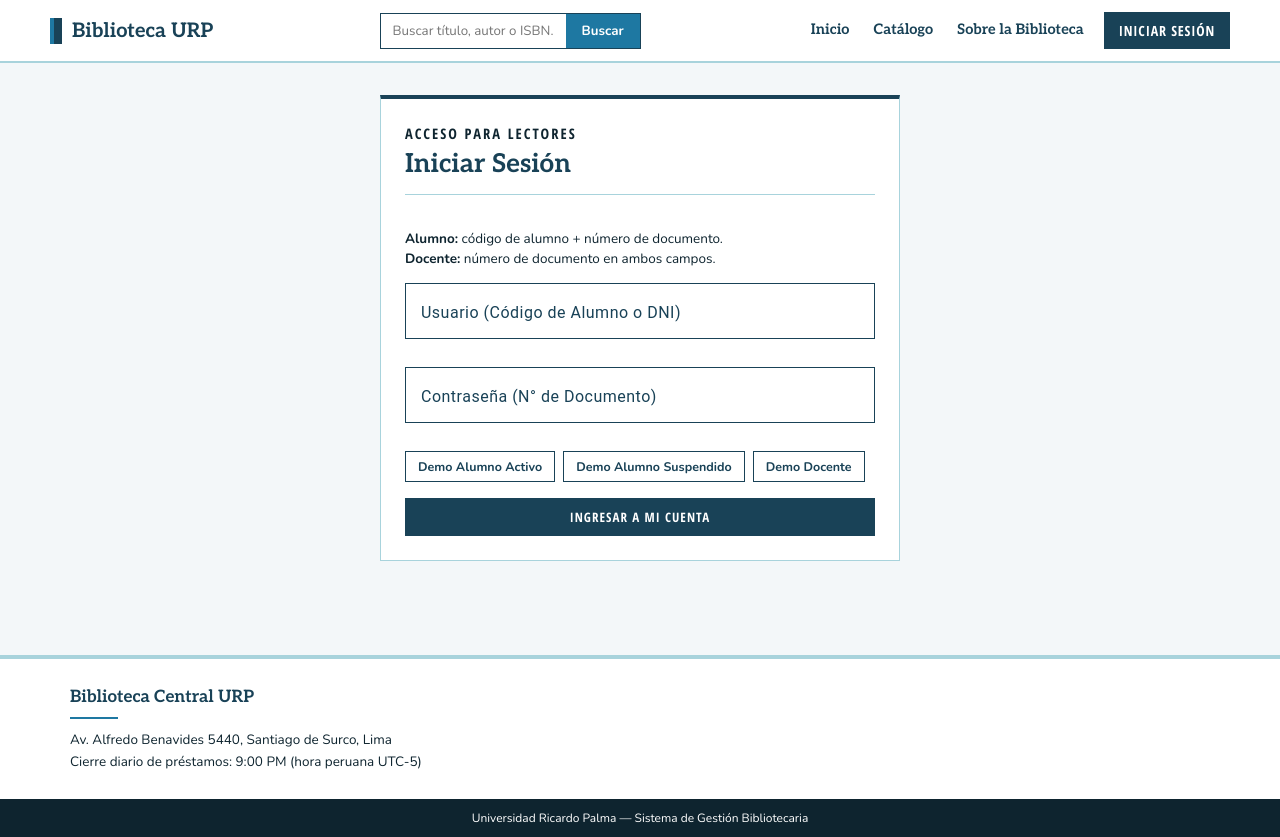
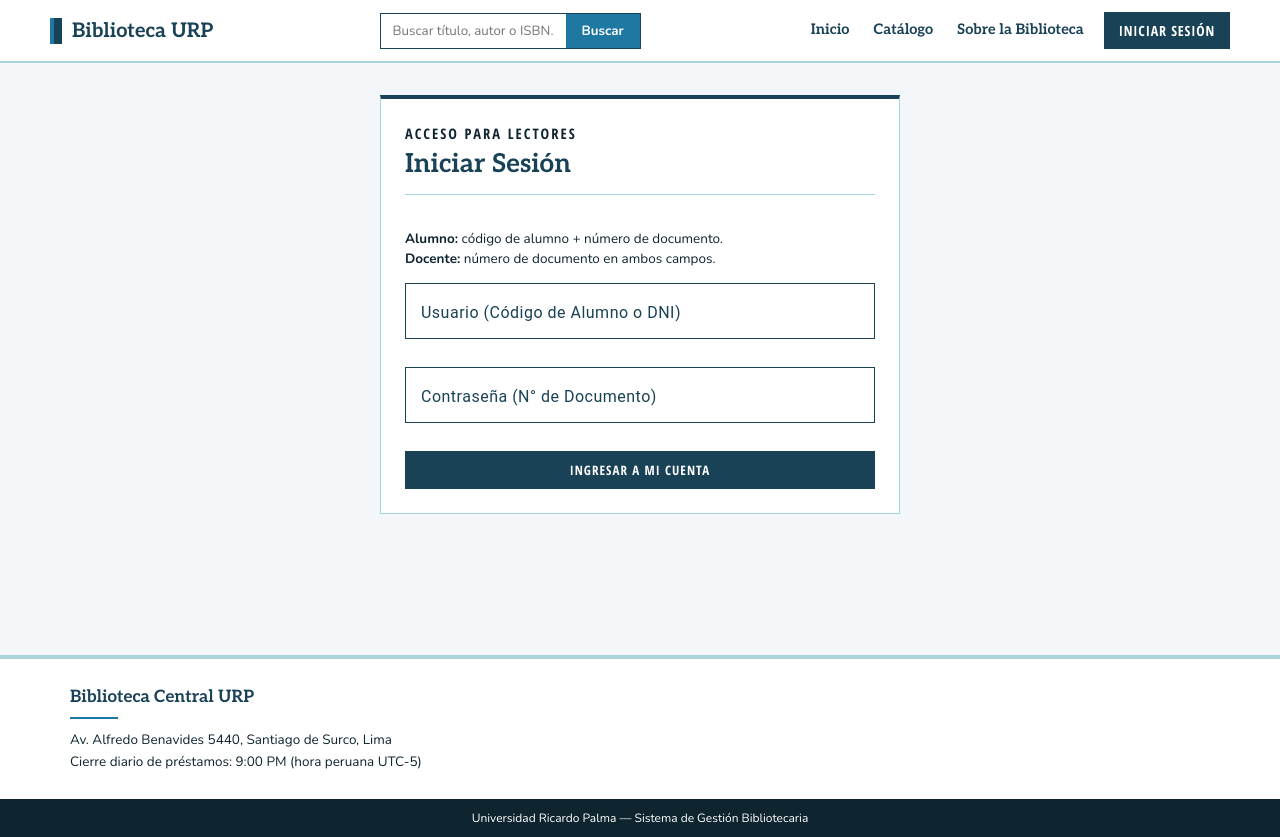
Before and after one commit to Cjoshue18/ProyectoBibliotecaBD, an Angular app in the folder frontend/: page /login in a window 1280 px wide. Built offline with nearby package versions, Linux system fonts and the light colour scheme.

Commit message:
refactor(frontend): remove demo login buttons and sample placeholders

```diff
--- a/frontend/src/app/features/auth/login.component.css
+++ b/frontend/src/app/features/auth/login.component.css
@@ -24,10 +24,3 @@
 .full-w {
   width: 100%;
 }
-
-.demo-row {
-  display: flex;
-  gap: 8px;
-  flex-wrap: wrap;
-  margin-bottom: 8px;
-}
--- a/frontend/src/app/features/auth/login.component.html
+++ b/frontend/src/app/features/auth/login.component.html
@@ -33,25 +33,13 @@
           <form (ngSubmit)="ingresarLector()" class="login-form">
             <mat-form-field appearance="outline" class="full-w">
               <mat-label>Usuario (Código de Alumno o DNI)</mat-label>
-              <input matInput name="usuarioLector" [(ngModel)]="usuarioLector" placeholder="Ej. 202210101 o 40123456" />
+              <input matInput name="usuarioLector" [(ngModel)]="usuarioLector" placeholder="Ingresa tu código de alumno o DNI" />
             </mat-form-field>
 
             <mat-form-field appearance="outline" class="full-w">
               <mat-label>Contraseña (N° de Documento)</mat-label>
-              <input matInput type="password" name="claveLector" [(ngModel)]="claveLector" placeholder="Ej. 71234561" />
+              <input matInput type="password" name="claveLector" [(ngModel)]="claveLector" placeholder="Ingresa tu número de documento" />
             </mat-form-field>
-
-            <div class="demo-row">
-              <button type="button" class="btn-secondary-urp" (click)="rellenarDemoLector('202210101', '71234561')">
-                Demo Alumno Activo
-              </button>
-              <button type="button" class="btn-secondary-urp" (click)="rellenarDemoLector('202110303', '71234563')">
-                Demo Alumno Suspendido
-              </button>
-              <button type="button" class="btn-secondary-urp" (click)="rellenarDemoLector('40123456', '40123456')">
-                Demo Docente
-              </button>
-            </div>
 
             <button type="submit" class="btn-primary-urp full-w" [disabled]="cargando()">
               {{ cargando() ? 'Validando...' : 'Ingresar a Mi Cuenta' }}
--- a/frontend/src/app/features/auth/login.component.ts
+++ b/frontend/src/app/features/auth/login.component.ts
@@ -40,12 +40,6 @@ export class LoginComponent implements OnInit {
         ]);
       }
     });
-  }
-
-  rellenarDemoLector(usuario: string, clave: string): void {
-    this.usuarioLector = usuario;
-    this.claveLector = clave;
-    this.errorMensaje.set('');
   }
 
   ingresarLector(): void {
```
